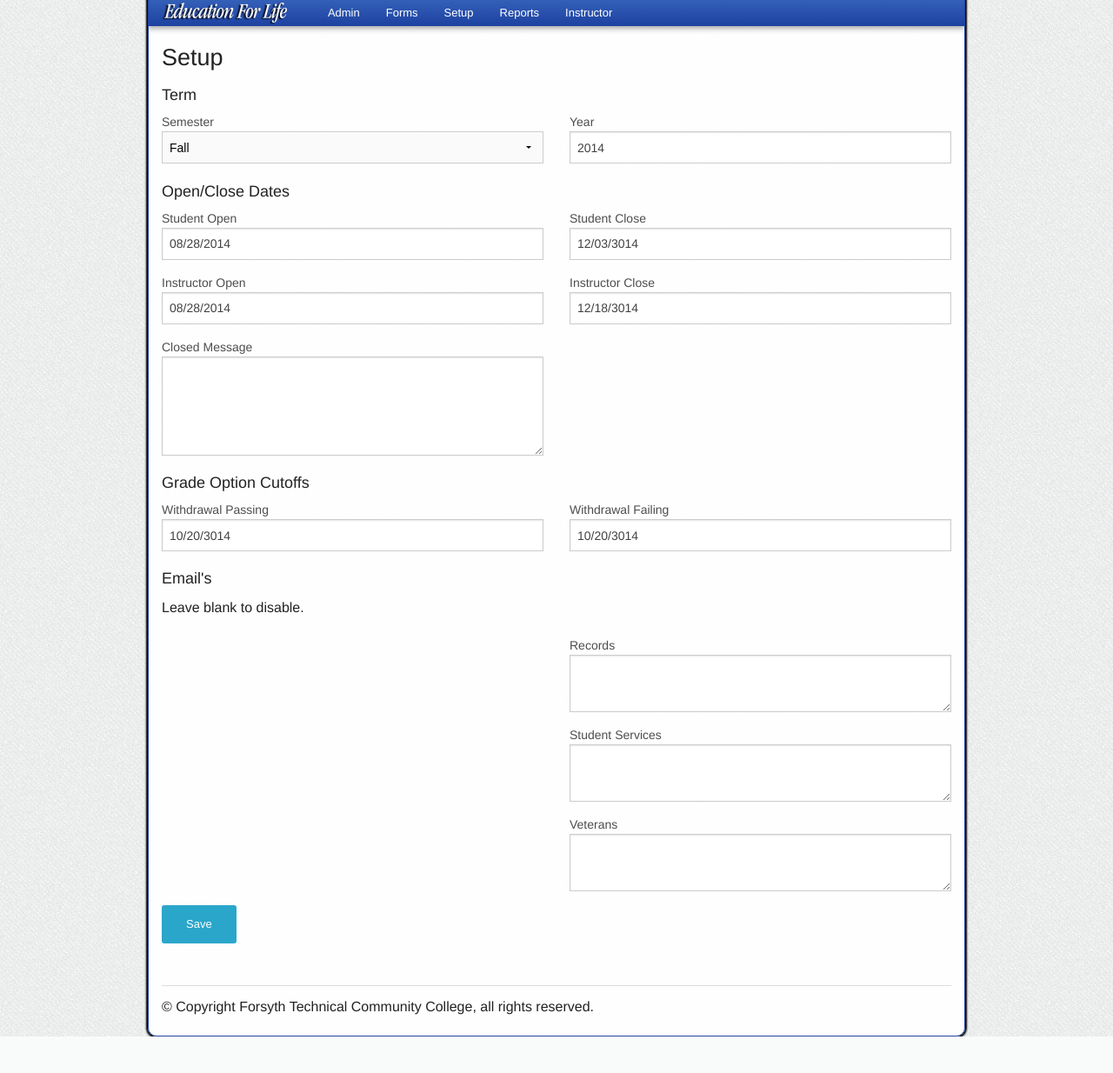
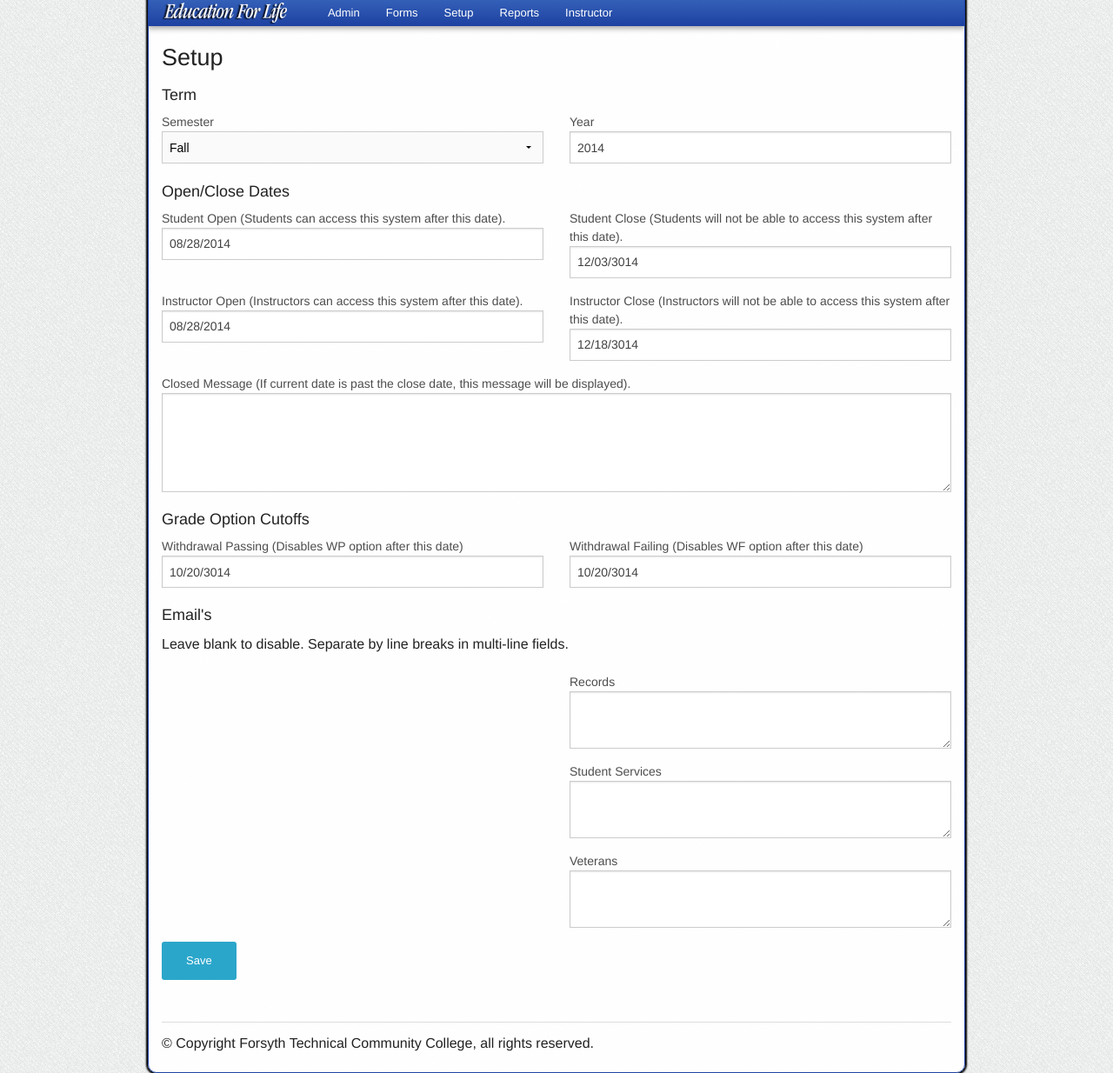
Before and after one commit to bmforsythtech/CourseDrop, a PHP site: page /setup.php in a window 1280 px wide. Shown: the part 58-1292 px from the top of the page at 87% size. Before the commit the page ends 1250 px from the top, so only its background shows below. Run offline with PHP 8.4, Linux system fonts and the light colour scheme; the visitor is signed in with stand-in values (Sample User, id 1); data comes from the database, SQL or seed files in the repository; tables that the repository leaves empty hold one stand-in row (values such as "Sample post").

Commit message:
0.4 Beta

```diff
--- a/cron/import.php
+++ b/cron/import.php
@@ -2,7 +2,7 @@
 
 define("SCRIPT_TIMEOUT", 3540); //In seconds.
 define("MEMORY_LIMIT", "256M");
-define("IMPORT_DIR", "/home/coursedrop/import"); //Directory to process CSV files from.  No trailing slash.
+define("IMPORT_DIR", "import"); //Directory to process CSV files from.  No trailing slash.
 define("PROCESS_FILES", 86400); //Only process files that were imported in the last 3600 seconds (hour).
 define("USERS_FILE", "USER");
 define("INSTRUCT_FILE", "INSTRUCTOR");
--- a/install/mysql.sql
+++ b/install/mysql.sql
@@ -128,7 +128,7 @@
   `deleted` tinyint(1) NOT NULL,
   PRIMARY KEY (`id`),
   KEY `Form Search` (`semester`,`course`,`studentid`)
-) ENGINE=MyISAM  DEFAULT CHARSET=utf8 AUTO_INCREMENT=1 ;
+) ENGINE=MyISAM  DEFAULT CHARSET=utf8 AUTO_INCREMENT=1000 ;
 
 -- --------------------------------------------------------
 
--- a/setup.php
+++ b/setup.php
@@ -5,13 +5,16 @@
 require_once(DIR_INCLUDES . 'admin.php');
 
 if (!empty($_POST)){
-    $data = array();
     foreach ($config as $key=>$value){
         if (isset($_POST[$key])){
             $mysql->where('ckey', $key);
-            if (!$mysql->update('config', array('value' => $_POST[$key]))){
-                $mysql->insert('config', array('ckey' => $key, 'value' => $_POST[$key]));
-            }
+            $mysql->update('config', array('value' => $_POST[$key]));
+        }
+    }
+
+    foreach ($_POST as $key=>$value){
+        if (!isset($config[$key])){
+            $mysql->insert('config', array('ckey' => $key, 'value' => $_POST[$key]));
         }
     }
 
--- a/views/confirm.php
+++ b/views/confirm.php
@@ -51,7 +51,7 @@
             </ul>
         </div>
     </div>
-<?php if (!empty($_SESSION['droppingAll'])) { ?>
+<?php if (!empty($_SESSION['droppingAll']) && !empty($config['studentservicesemail'])) { ?>
         <div class="row">
             <div class="large-16 columns">
                 <h5>You are dropping all of your courses for this semester:</h5>
--- a/views/confirmation.php
+++ b/views/confirmation.php
@@ -3,7 +3,7 @@
         <h4>Confirmation</h4>
         <?php if (!empty($_SESSION['form_ids'])) { ?>
             <div class="alert-box success">
-                Your request to drop the following course(s) was sucessfully submitted.<br /><br />You will receive a confirmation email once the form has been reviewed and processed.
+                Your request to drop the following course(s) was successfully submitted.<br /><br />You will receive a confirmation email once the form has been reviewed and processed.
             </div>
         <?php } ?>
         <table style="width: 100%;">
--- a/views/form.php
+++ b/views/form.php
@@ -68,6 +68,7 @@
             <input name="reasons_other" type="text" value="" />
         </div>
     </div>
+    <?php if (!empty($config['veteransemail'])){ ?>
     <div class="row">
         <div class="large-16 columns">
             <h5>Receiving VA Education Benefits (Montgomery GI Bill, Post 9/11, etc)?:</h5>
@@ -79,6 +80,7 @@
             <input type="radio" name="veteran" value="no" required> No
         </div>
     </div>
+    <?php } ?>
     <div class="row">
         <div class="large-16 columns">
             <hr />
--- a/views/setup.php
+++ b/views/setup.php
@@ -32,27 +32,27 @@
     </div>
     <div class="row">
         <div class="large-8 columns">
-            <label for="open">Student Open</label>
+            <label for="open">Student Open (Students can access this system after this date).</label>
             <input type="text" name="open" id="open" value="<?php echo $config['open']; ?>" required pattern="\d\d\/\d\d\/\d\d\d\d">
         </div>
         <div class="large-8 columns">
-            <label for="close">Student Close</label>
+            <label for="close">Student Close (Students will not be able to access this system after this date).</label>
             <input type="text" name="close" id="close" value="<?php echo $config['close']; ?>" required pattern="\d\d\/\d\d\/\d\d\d\d">
         </div>
     </div>
     <div class="row">
         <div class="large-8 columns">
-            <label for="open">Instructor Open</label>
+            <label for="open">Instructor Open (Instructors can access this system after this date).</label>
             <input type="text" name="iopen" id="iopen" value="<?php echo $config['iopen']; ?>" required pattern="\d\d\/\d\d\/\d\d\d\d">
         </div>
         <div class="large-8 columns">
-            <label for="close">Instructor Close</label>
+            <label for="close">Instructor Close (Instructors will not be able to access this system after this date).</label>
             <input type="text" name="iclose" id="iclose" value="<?php echo $config['iclose']; ?>" required pattern="\d\d\/\d\d\/\d\d\d\d">
         </div>
     </div>
     <div class="row">
-        <div class="large-8 columns">
-            <label for="closedMessage">Closed Message</label>
+        <div class="large-16 columns">
+            <label for="closedMessage">Closed Message (If current date is past the close date, this message will be displayed).</label>
             <textarea rows="6" name="closedMessage" id="closedMessage"><?php echo $config['closedMessage']; ?></textarea>
         </div>
     </div>
@@ -63,34 +63,34 @@
     </div>
     <div class="row">
         <div class="large-8 columns">
-            <label for="wpcutoff">Withdrawal Passing</label>
+            <label for="wpcutoff">Withdrawal Passing (Disables WP option after this date)</label>
             <input type="text" name="wpcutoff" id="wpcutoff" value="<?php echo $config['wpcutoff']; ?>" required pattern="\d\d\/\d\d\/\d\d\d\d">
         </div>
         <div class="large-8 columns">
-            <label for="wfcutoff">Withdrawal Failing</label>
+            <label for="wfcutoff">Withdrawal Failing (Disables WF option after this date)</label>
             <input type="text" name="wfcutoff" id="wfcutoff" value="<?php echo $config['wfcutoff']; ?>" required pattern="\d\d\/\d\d\/\d\d\d\d">
         </div>
     </div>
     <div class="row">
         <div class="large-16 columns">
             <h5>Email's</h5>
-            <p>Leave blank to disable.</p>
+            <p>Leave blank to disable.  Separate by line breaks in multi-line fields.</p>
         </div>
     </div>
     <div class="row">
         <div class="large-8 columns">
             <?php foreach ($divisions as $division=>$email) { ?>
             <label for="deanfor<?php echo strtolower($division); ?>"><?php echo $division; ?> Division</label>
-            <input type="text" name="deanfor<?php echo strtolower($division); ?>" id="deanfor<?php echo strtolower($division); ?>" value="<?php echo $email; ?>" required pattern="^[a-zA-Z0-9.!#$%&'*+\/=?^_`{|}~-]+@[a-zA-Z0-9](?:[a-zA-Z0-9-]{0,61}[a-zA-Z0-9])?(?:\.[a-zA-Z0-9](?:[a-zA-Z0-9-]{0,61}[a-zA-Z0-9])?)*$">
+            <input type="text" name="deanfor<?php echo strtolower($division); ?>" id="deanfor<?php echo strtolower($division); ?>" value="<?php echo $email; ?>" pattern="^[a-zA-Z0-9.!#$%&'*+\/=?^_`{|}~-]+@[a-zA-Z0-9](?:[a-zA-Z0-9-]{0,61}[a-zA-Z0-9])?(?:\.[a-zA-Z0-9](?:[a-zA-Z0-9-]{0,61}[a-zA-Z0-9])?)*$">
             <?php } ?>
         </div>
         <div class="large-8 columns">
             <label for="recordsemail">Records</label>
-            <textarea name="recordsemail" id="recordsemail" rows="3" required><?php echo $config['recordsemail']; ?></textarea>
+            <textarea name="recordsemail" id="recordsemail" rows="3"><?php echo $config['recordsemail']; ?></textarea>
             <label for="studentservicesemail">Student Services</label>
-            <textarea name="studentservicesemail" id="studentservicesemail" rows="3" required><?php echo $config['studentservicesemail']; ?></textarea>
+            <textarea name="studentservicesemail" id="studentservicesemail" rows="3"><?php echo $config['studentservicesemail']; ?></textarea>
             <label for="veteransemail">Veterans</label>
-            <textarea name="veteransemail" id="veteransemail" rows="3" required><?php echo $config['veteransemail']; ?></textarea>
+            <textarea name="veteransemail" id="veteransemail" rows="3"><?php echo $config['veteransemail']; ?></textarea>
         </div>
     </div>
     <div class="row">
```
Also changed, not shown: form.php (+13 -0 lines), .htaccess, README.md, cron/.htaccess (deleted), cron/index.html (deleted), import/.htaccess (deleted), import/index.html (deleted), install/.htaccess (deleted), install/index.html (deleted).
